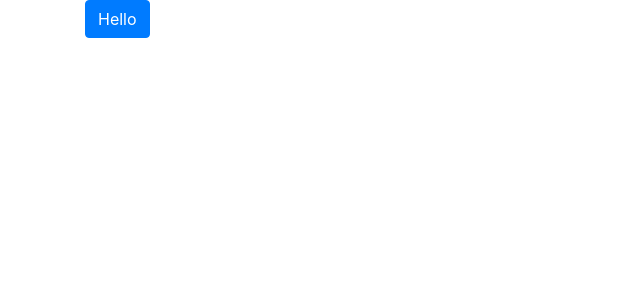
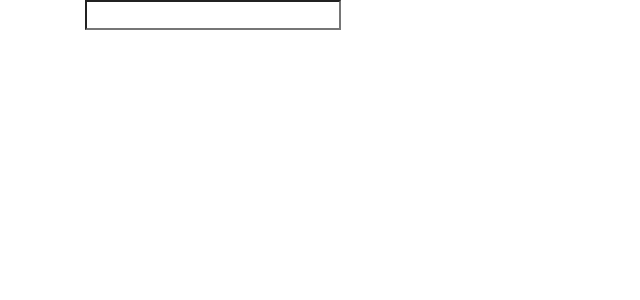
Before and after one commit to kimwk730/dictionary-app, a React (Create React App) app: page / in a window 1280 px wide. Shown: the top 300 px of the page, without its empty margins (0-640 px from the left). Built offline with nearby package versions, Linux system fonts and the light colour scheme.

Commit message:
form component created

```diff
--- a/src/App.js
+++ b/src/App.js
@@ -1,11 +1,12 @@
+import React from "react";
+import Dictionary from "./Dictionary";
+
 import "./App.css";
 
 function App() {
 	return (
 		<div className="App container">
-			<a href="/" className="btn btn-primary">
-				Hello
-			</a>
+			<Dictionary />
 		</div>
 	);
 }
--- /dev/null
+++ b/src/Dictionary.js
@@ -0,0 +1,23 @@
+import React, { useState } from "react";
+
+export default function Dictionary() {
+	const [keyword, setKeyword] = useState(null);
+
+	function search(e) {
+		e.preventDefault();
+		alert(`Searching for ${keyword}`);
+	}
+
+	function handleKeyword(e) {
+		e.preventDefault();
+		setKeyword(e.target.value);
+	}
+
+	return (
+		<div className="dictionary">
+			<form onSubmit={search}>
+				<input type="search" onChange={handleKeyword} />
+			</form>
+		</div>
+	);
+}
```
